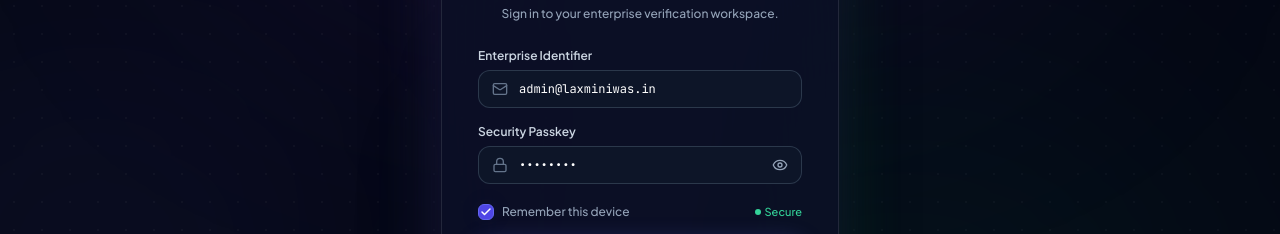
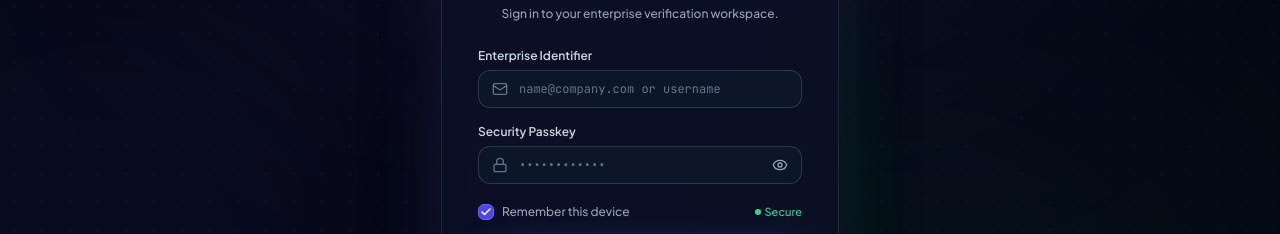
Before and after one commit to Shubham09996/LaxmiNiwas, a React (Vite) app in the folder client/: page /login in a window 1280 px wide. Shown: the part 288-522 px from the top of the page. Built offline with nearby package versions, Linux system fonts and the light colour scheme; no server answers.

Commit message:
fix: remove hardcoded prefilled credentials from login form

```diff
--- a/client/src/pages/LoginPage.jsx
+++ b/client/src/pages/LoginPage.jsx
@@ -25,8 +25,8 @@ export default function LoginPage() {
   const location = useLocation();
 
   // Form states
-  const [email, setEmail] = useState('admin@laxminiwas.in');
-  const [password, setPassword] = useState('admin123');
+  const [email, setEmail] = useState('');
+  const [password, setPassword] = useState('');
   const [showPassword, setShowPassword] = useState(false);
   const [rememberMe, setRememberMe] = useState(true);
   const [capsLockActive, setCapsLockActive] = useState(false);
@@ -223,13 +223,14 @@ export default function LoginPage() {
                 <input
                   type="text"
                   required
+                  autoComplete="username"
                   value={email}
                   onFocus={() => setFocusedField('email')}
                   onBlur={() => setFocusedField(null)}
                   onChange={(e) => setEmail(e.target.value)}
                   onKeyDown={handleKeyDown}
                   onKeyUp={handleKeyUp}
-                  placeholder="name@laxminiwas.in"
+                  placeholder="name@company.com or username"
                   className="w-full pl-10 pr-4 py-2.5 bg-slate-900/90 border border-slate-700/80 rounded-xl text-xs text-white placeholder-slate-500 focus:outline-none focus:border-indigo-500 transition-all font-mono"
                 />
               </div>
@@ -262,6 +263,7 @@ export default function LoginPage() {
                 <input
                   type={showPassword ? 'text' : 'password'}
                   required
+                  autoComplete="current-password"
                   value={password}
                   onFocus={() => setFocusedField('password')}
                   onBlur={() => setFocusedField(null)}
```
